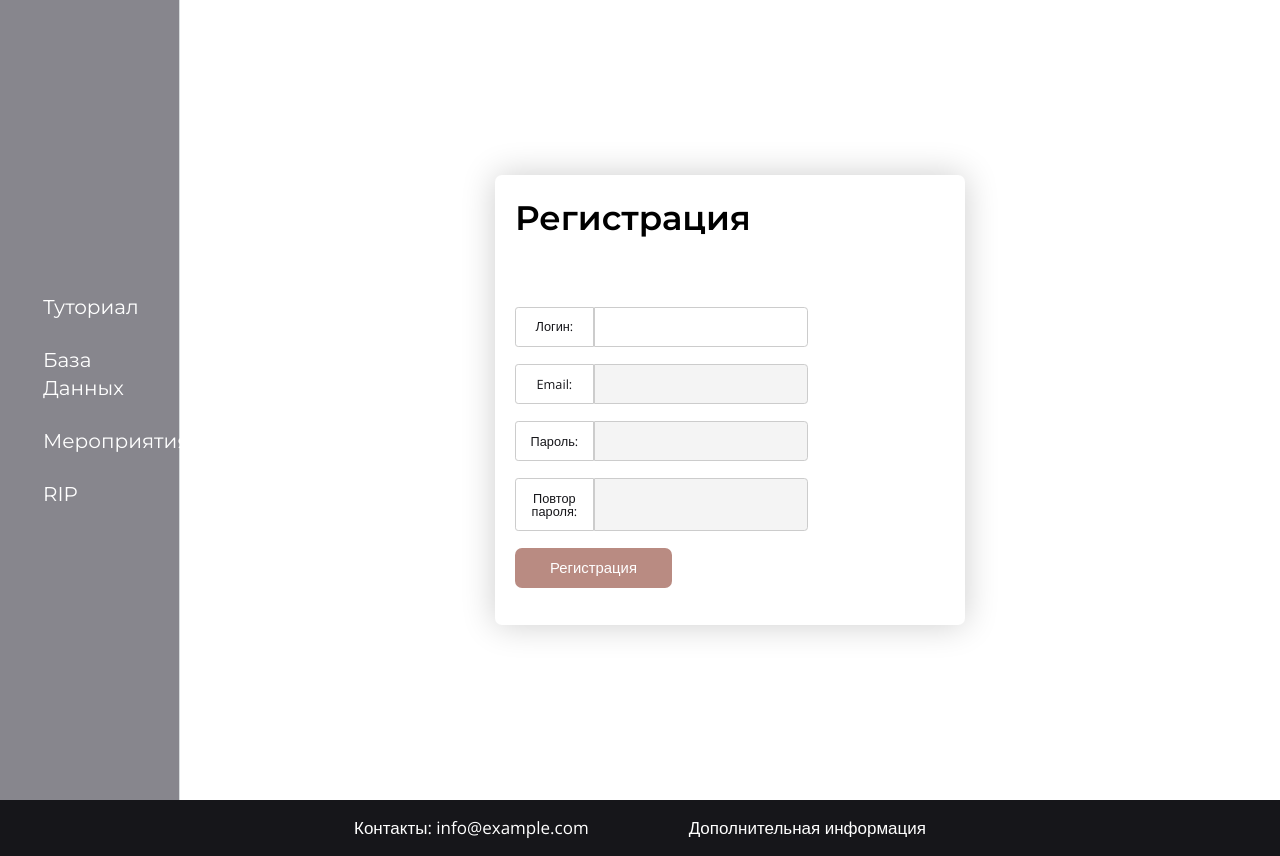
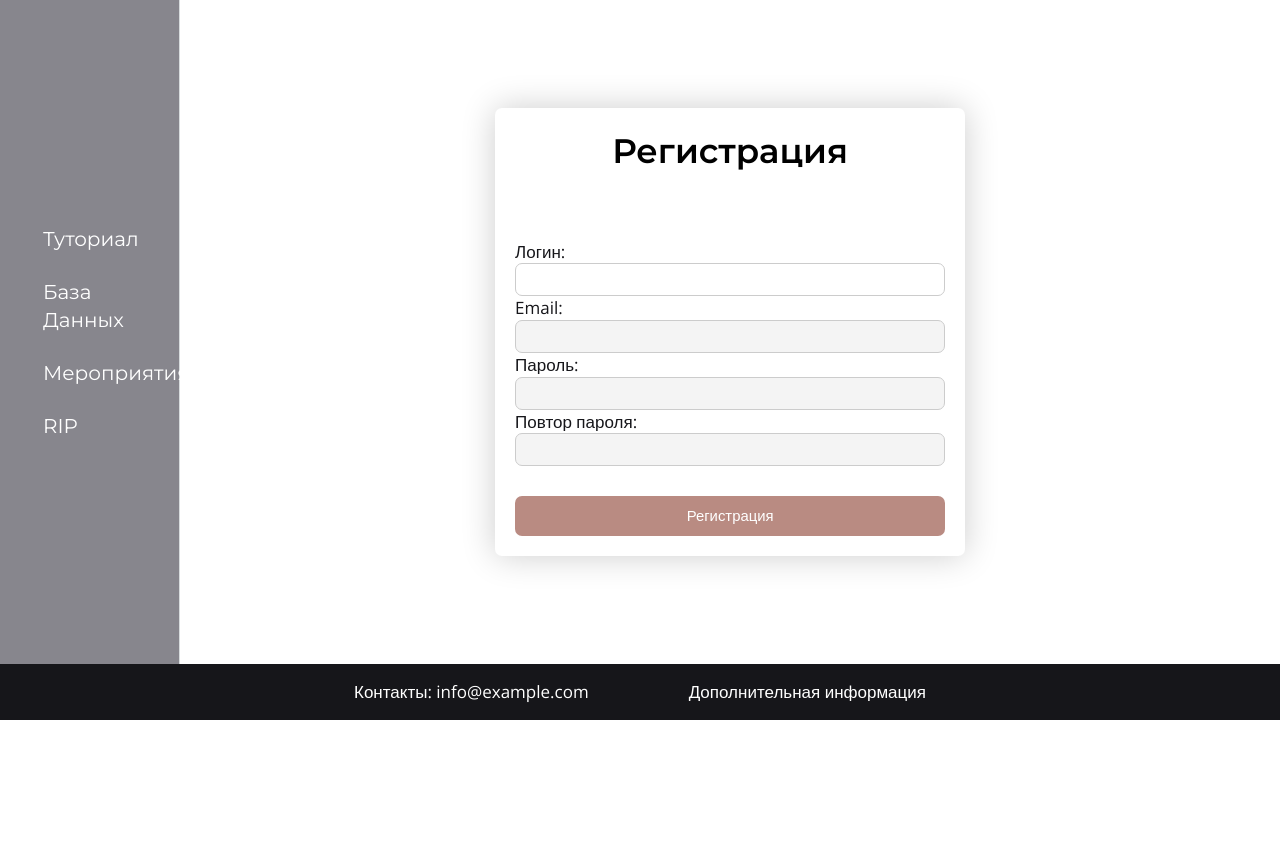
Before and after one commit to SlavicDeveloper/NODA_PROJECT, a Django app: page /register/ in a window 1280 px wide. Shown: the part 80-936 px from the top of the page. After the commit the page ends 800 px from the top, so only its background shows below. Run offline with Django 4.2, Linux system fonts and the light colour scheme.

Commit message:
rewrote the rest of the forms

```diff
--- a/NODA_web/main/static/main/css/form.css
+++ b/NODA_web/main/static/main/css/form.css
@@ -6,7 +6,7 @@
 	margin: 0 auto;
 }
 
-.post h1 {
+form h1 {
 	text-align: center;
 }
 
@@ -27,9 +27,8 @@ form h3 {
 form p {
     text-align: center;
 }
-
 input,
-button {
+button, select {
 	padding: 0.5em;
 	font-size: 0.875em;
 	background: #f4f4f4;
@@ -43,7 +42,7 @@ button:focus {
 	/* box-shadow: inset 0.1em 0.1em 0.25em rgba(0, 0, 0, 0.2); */
 	outline: 0;
 }
-
+/*
 .form-field {
 	margin-bottom: 1em;
 	display: flex;
@@ -64,7 +63,7 @@ button:focus {
 form-field input {
 	flex-grow: 1;
 }
-
+*/
 .input-right input {
 	border-radius: 0 0.25em 0.25em 0;
 }
--- a/NODA_web/main/templates/main/registration.html
+++ b/NODA_web/main/templates/main/registration.html
@@ -1,18 +1,17 @@
 {% extends "main/base_index.html" %}
 {% block content %}
-<div class="from-container">
+
     <form method="post">
         <h1>Регистрация</h1>
         {% csrf_token %}
         {% for f in form %}
-        <div class="form-field input-right">
             <label class="form-label" for="{{ f.id_for_label }}">{{f.label}}: </label>{{ f }}
             <div class="form-error">{{ f.errors }}</div>
-        </div>
+
         {% endfor %}
-        <div class="form-field input-right">
+        <div class="space"></div>
             <button type="submit">Регистрация</button>
-        </div>
+
     </form>
-</div>
+
 {% endblock %}
--- a/NODA_web/templates/registration/login.html
+++ b/NODA_web/templates/registration/login.html
@@ -33,8 +33,8 @@
 </table>
 
 <div class="space"></div>
-<input type="submit" value="Войти" />
-<input type="hidden" name="next" value="{{ next }}" />
+    <button type="submit">Войти</button>
+    <input type="hidden" name="next" value="{{ next }}" />
 
 {# Assumes you setup the password_reset view in your URLconf #}
 <div class="space"></div>
--- a/NODA_web/templates/registration/password_reset_complete.html
+++ b/NODA_web/templates/registration/password_reset_complete.html
@@ -1,6 +1,8 @@
 {% extends "main/base_index.html" %}
 
 {% block content %}
+<form action="">
   <h1>Пароль был успешно изменён!</h1>
   <p><a href="{% url 'login' %}">войти снова?</a></p>
+  </form>
 {% endblock %}
--- a/NODA_web/templates/registration/password_reset_confirm.html
+++ b/NODA_web/templates/registration/password_reset_confirm.html
@@ -2,8 +2,9 @@
 
 {% block content %}
   {% if validlink %}
-    <p>Пожалуйста, введите (и подтвердите) новый пароль.</p>
+
     <form action="" method="post">
+      <p>Пожалуйста, введите (и подтвердите) новый пароль.</p>
       {% csrf_token %}
       <table>
         <tr>
--- a/NODA_web/templates/registration/password_reset_done.html
+++ b/NODA_web/templates/registration/password_reset_done.html
@@ -1,8 +1,9 @@
 {% extends "main/base_index.html" %}
 
 {% block content %}
+<form action="">
   <p>
-    We've emailed you instructions for setting your password. If they haven't
-    arrived in a few minutes, check your spam folder.
+    Мы отправили вам по электронной почте инструкции по восстановлению пароля. Если она не пришла через несколько минут, проверьте папку со спамом.
   </p>
+  </form>
 {% endblock %}
--- a/NODA_web/templates/registration/password_reset_email.html
+++ b/NODA_web/templates/registration/password_reset_email.html
@@ -1,2 +1,3 @@
-Someone asked for password reset for email {{ email }}. Follow the link below:
+Кто-то пытается сбросить пароль для электронной почты {{ email }}.
+Для сброса пароля перейдите по ссылке ниже:
 {{ protocol}}://{{ domain }}{% url 'password_reset_confirm' uidb64=uid token=token %}
```
Also changed, not shown: NODA_web/main/templates/main/validate_notes.html (+6 -6 lines).
